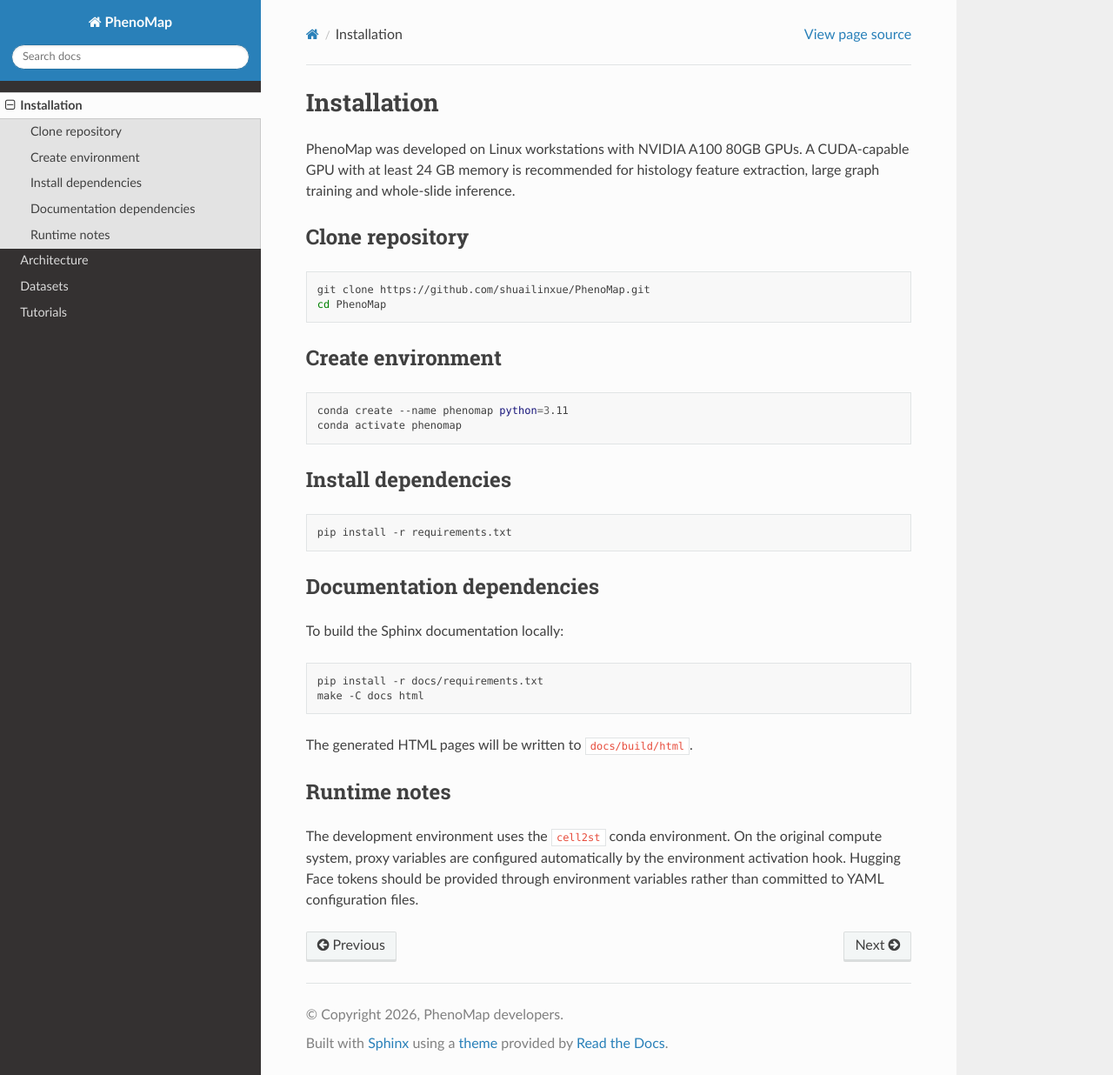
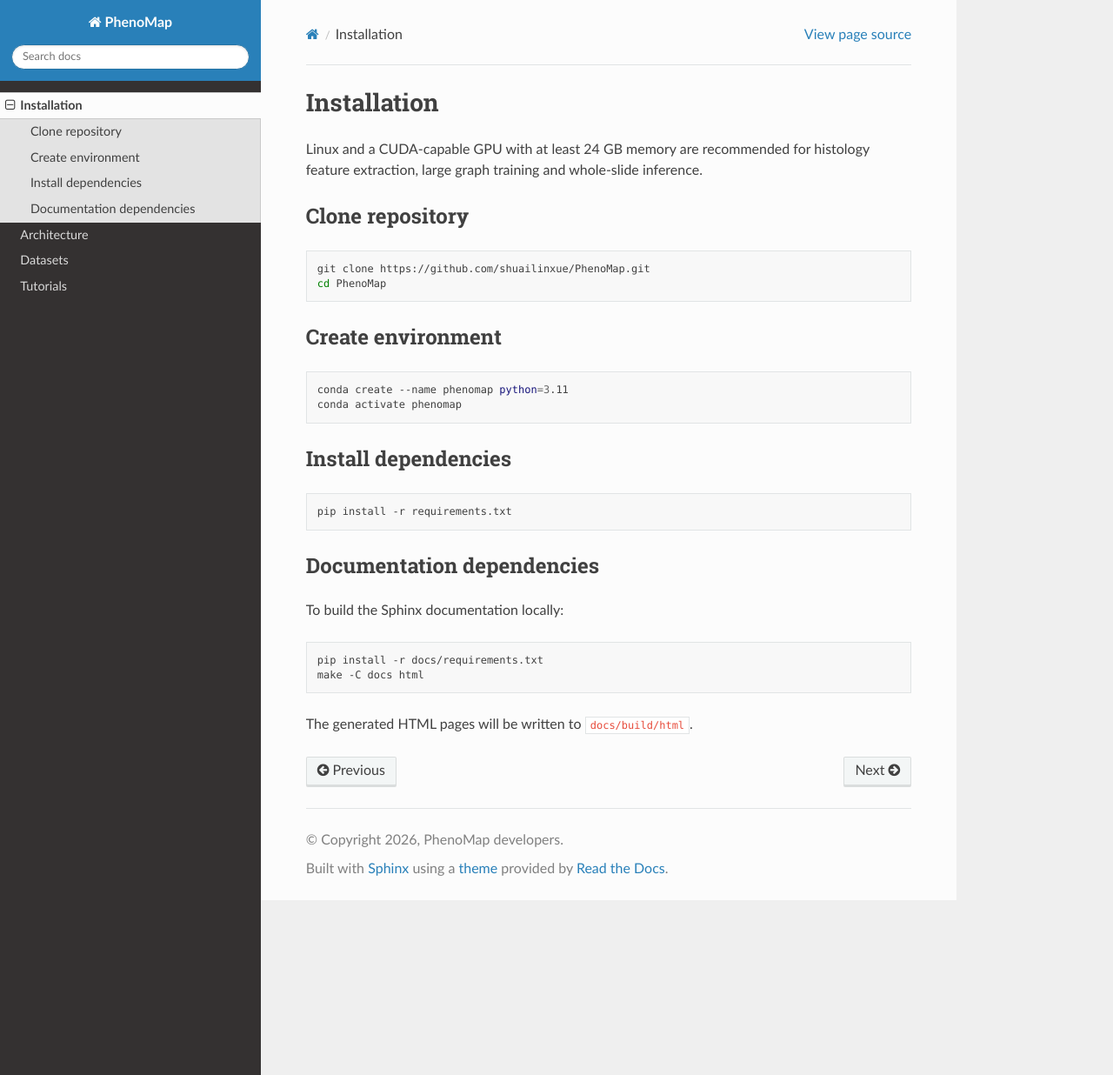
Before and after one commit to shuailinxue/PhenoMap, a Sphinx documentation site: the page built from docs/source/installation.rst, in a window 1280 px wide and 1236 px high. Shown: the whole window at 87% size. Built offline with Sphinx 7.4.7 and the Read the Docs theme 3.1.0, drawn with Linux system fonts in a browser that asks for light colours; pages that are not in the unit, such as notebooks, are missing from menus.

Commit message:
Clean public documentation environment notes

```diff
--- a/docs/source/installation.rst
+++ b/docs/source/installation.rst
@@ -1,9 +1,8 @@
 Installation
 ============
 
-PhenoMap was developed on Linux workstations with NVIDIA A100 80GB GPUs. A CUDA-capable GPU
-with at least 24 GB memory is recommended for histology feature extraction,
-large graph training and whole-slide inference.
+Linux and a CUDA-capable GPU with at least 24 GB memory are recommended for
+histology feature extraction, large graph training and whole-slide inference.
 
 Clone repository
 ----------------
@@ -39,11 +38,3 @@
    make -C docs html
 
 The generated HTML pages will be written to ``docs/build/html``.
-
-Runtime notes
--------------
-
-The development environment uses the ``cell2st`` conda environment. On the
-original compute system, proxy variables are configured automatically by the
-environment activation hook. Hugging Face tokens should be provided through
-environment variables rather than committed to YAML configuration files.
```
